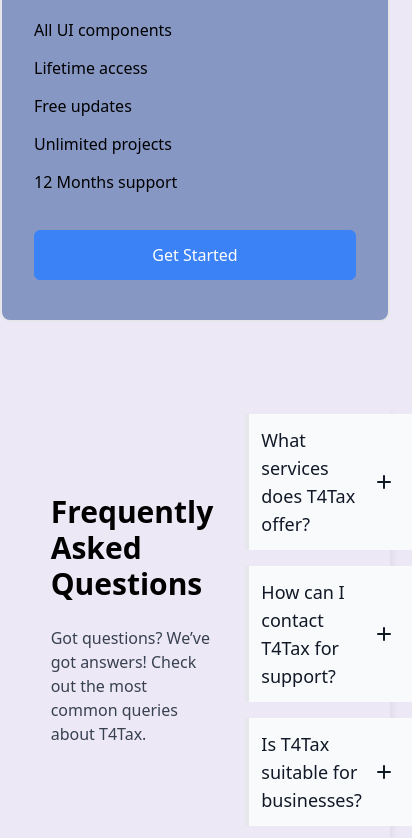
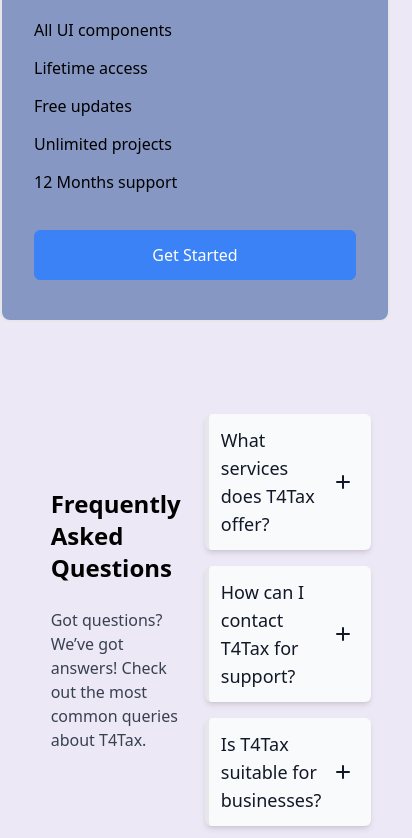
Before and after one commit to T4Tax-Tax-Made-Easy/T4Tax-client, a React (Vite) app: page / in a window 390 px wide. Shown: the part 5460-6298 px from the top of the page, 412 px wide, since content can reach past the window. Built offline with nearby package versions, Linux system fonts and the light colour scheme.

Commit message:
responsive view fixes

```diff
--- a/src/components/faqs.tsx
+++ b/src/components/faqs.tsx
@@ -27,7 +27,7 @@
   const [isOpen, setIsOpen] = useState(false);
 
   return (
-    <section className="group border-s-4 border-primary-800/80 bg-gray-50 p-3 transform transition-opacity duration-500">
+    <section className="group border-l-4 border-primary-800/80 bg-gray-50 p-3 transform transition-opacity duration-500 rounded-md shadow-md">
       <summary
         className="flex cursor-pointer items-center justify-between gap-1.5"
         onClick={() => setIsOpen(!isOpen)}
@@ -36,7 +36,7 @@
         <span className="shrink-0 rounded-full bg-primary-200 p-1.5 text-gray-900 sm:p-3">
           <svg
             xmlns="http://www.w3.org/2000/svg"
-            className={`size-5 shrink-0 transition-transform duration-300 ${
+            className={`h-5 w-5 transition-transform duration-300 ${
               isOpen ? "rotate-45" : ""
             }`}
             viewBox="0 0 20 20"
@@ -54,7 +54,6 @@
         className={`transition-all duration-500 ease-in-out overflow-hidden ${
           isOpen ? "max-h-96 opacity-100" : "max-h-0 opacity-0"
         }`}
-        style={{ maxHeight: isOpen ? "500px" : "0" }}
       >
         <p className="mt-2 leading-relaxed text-gray-700">{answer}</p>
       </div>
@@ -64,11 +63,13 @@
 
 const Fqas = () => {
   return (
-    <div className="relative grid grid-cols-1 gap-8 lg:grid-cols-3 lg:items-center lg:gap-16 justify-between content-container">
+    <div className="relative grid grid-cols-1 gap-6 lg:grid-cols-3 lg:items-center lg:gap-16 content-container px-4 md:px-8">
       <div className="sm:mx-auto lg:col-span-1 flex flex-col md:gap-4 gap-2">
-        <h2 className="text-3xl font-bold mb-4">Frequently Asked Questions</h2>
+        <h2 className="text-2xl sm:text-3xl font-bold mb-4">
+          Frequently Asked Questions
+        </h2>
         <div className="flex flex-col gap-4">
-          <p className="text-gray-700">
+          <p className="text-gray-700 text-base sm:text-lg">
             Got questions? We’ve got answers! Check out the most common queries
             about T4Tax.
           </p>
```
